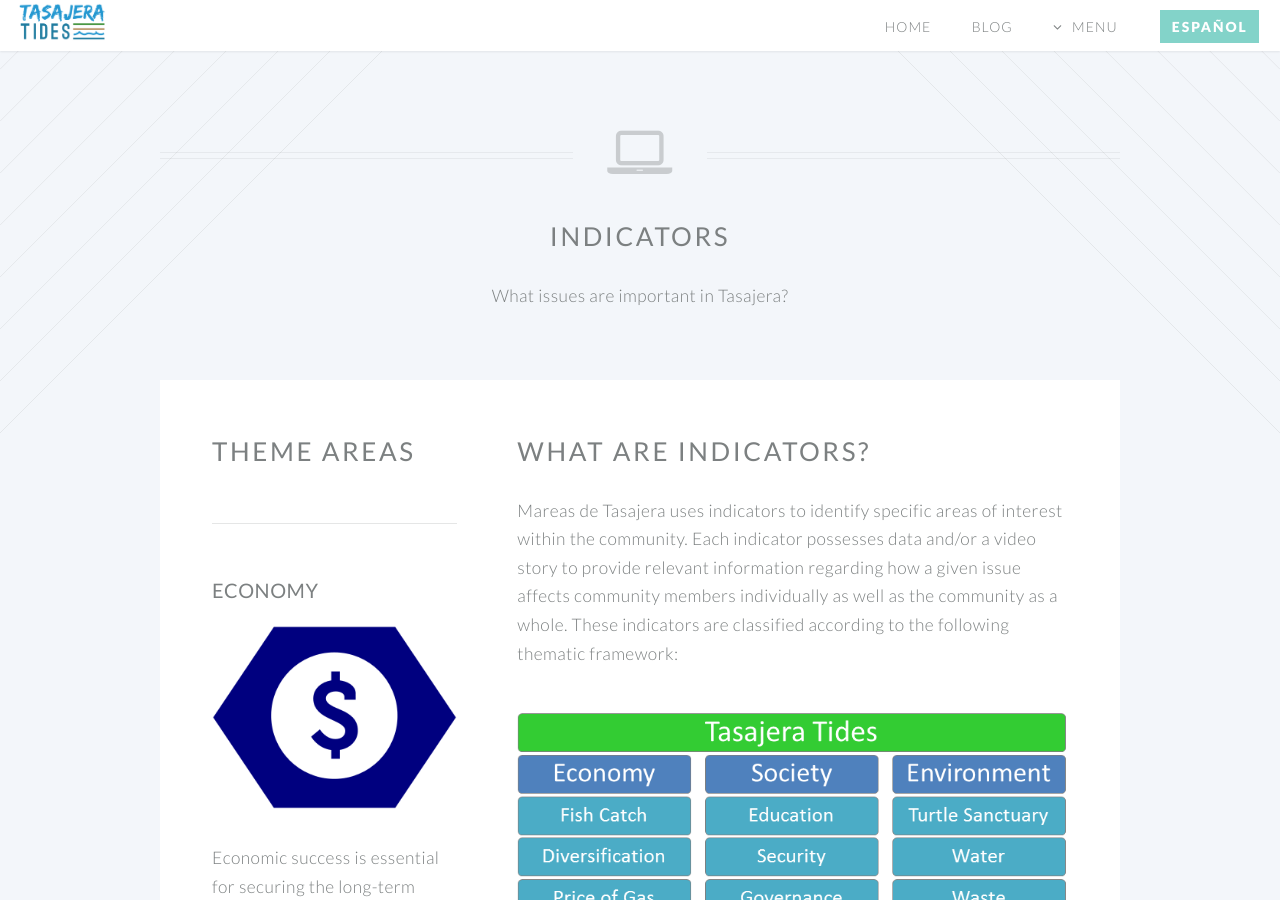
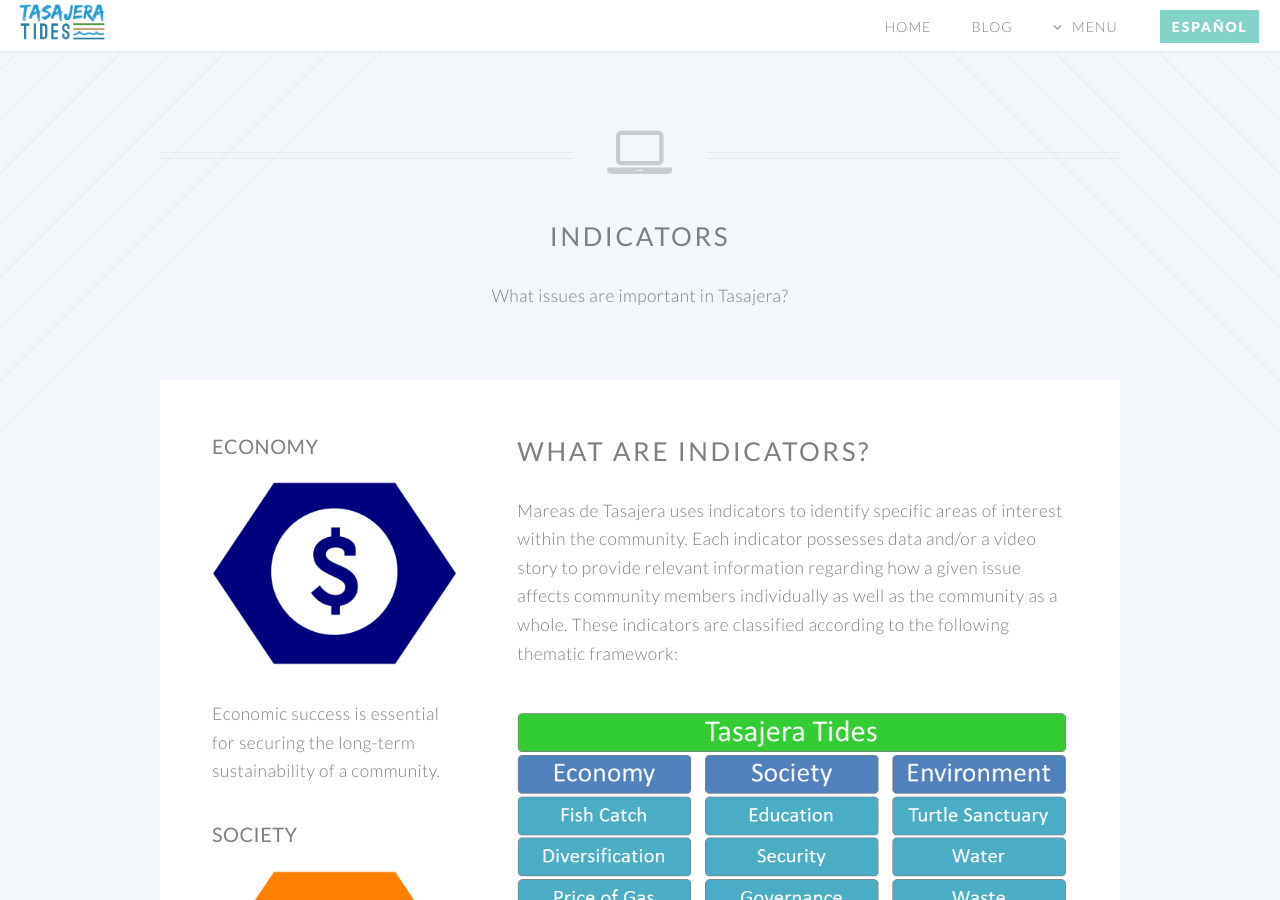
Before and after one commit to danteo90/danteo90.github.io, a Jekyll site: the page indicators-en.html, which Jekyll copies as it is, in a window 1280 px wide and 900 px high. Built offline with Jekyll 4.4.1, drawn with Linux system fonts in a browser that asks for light colours.

Commit message:
Update indicators-en.html

```diff
--- a/indicators-en.html
+++ b/indicators-en.html
@@ -106,11 +106,6 @@
 									<div class="sidebar">
 										<section>
 											<header>
-												<h2><strong>Theme Areas</strong></h2>
-											</header>
-										</section>
-										<section>
-											<header>
 												<h3><a href="/economy.html"><strong>Economy</strong></a></h3>
 											</header>
 
```
